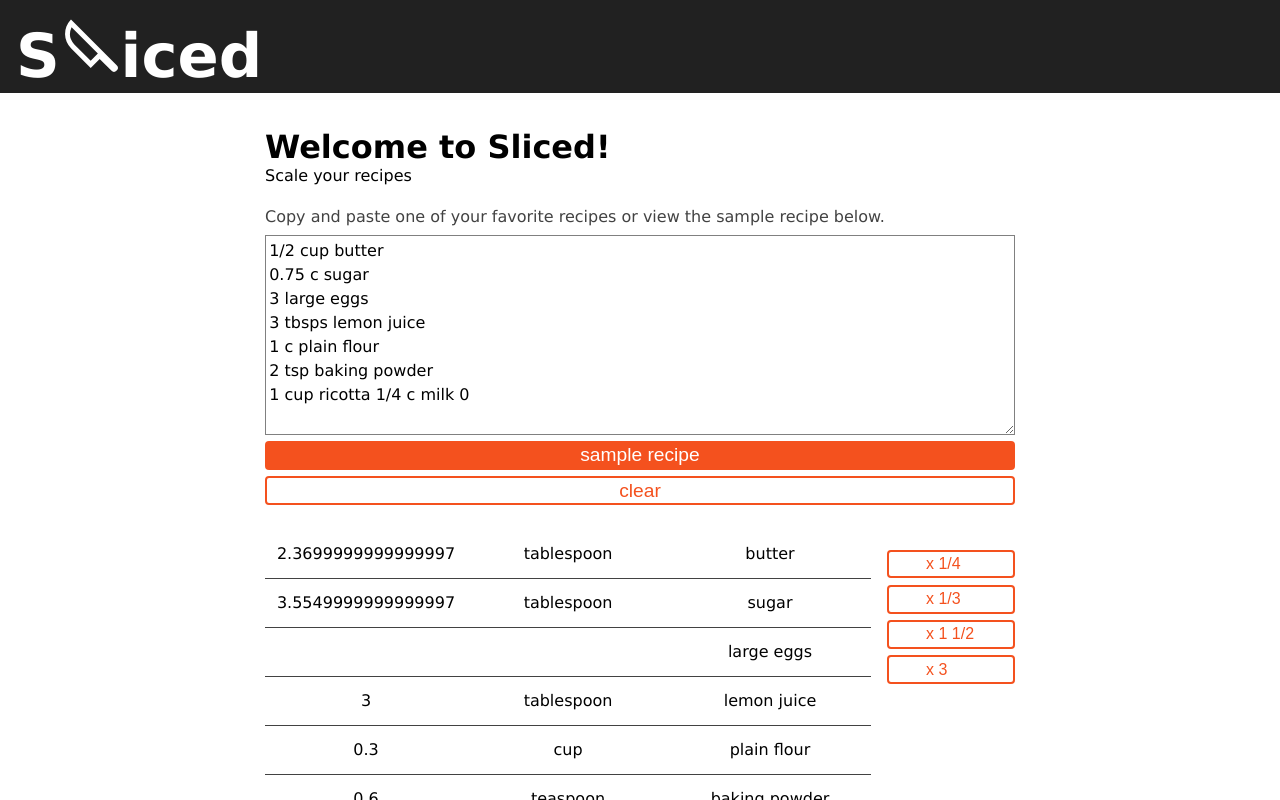
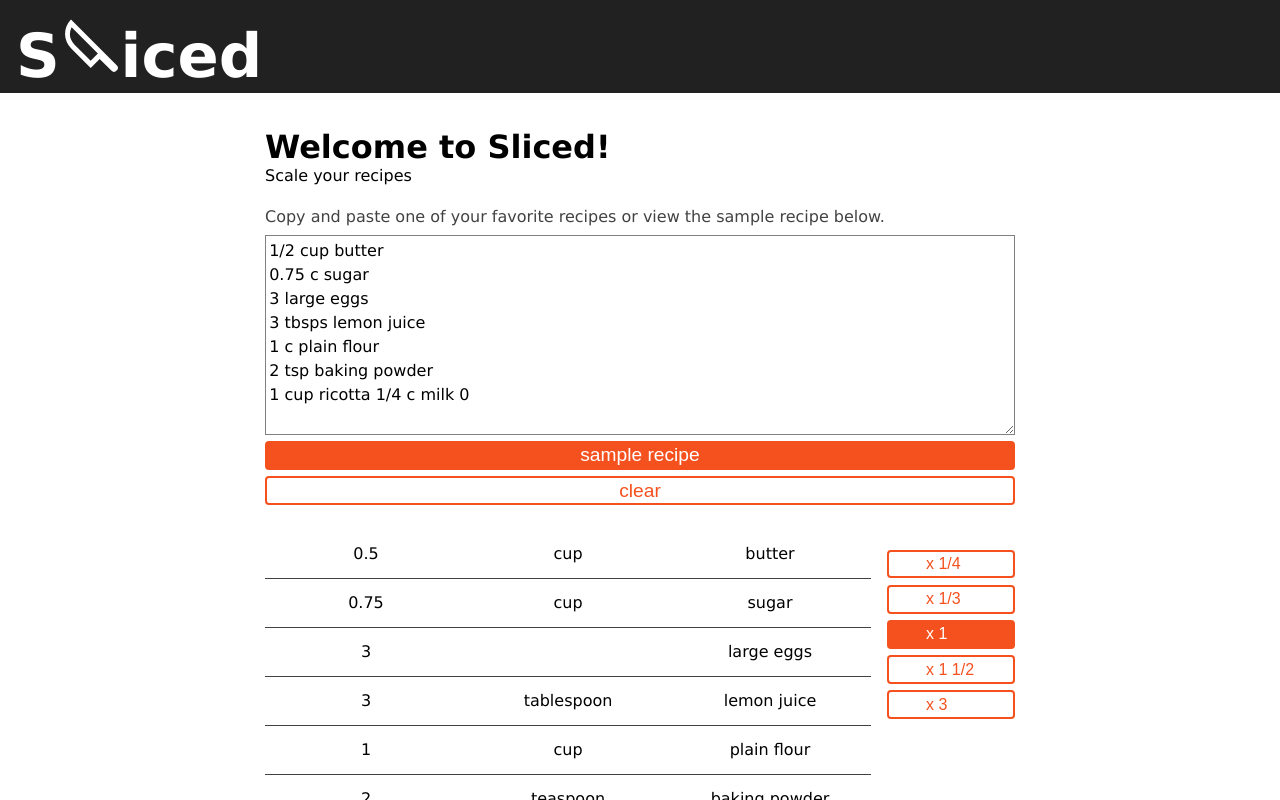
Before and after one commit to Rachanastasia/sliced, a Next.js app in the folder client/: page / in a window 1280 px wide. Both pictures are taken after a click on the button "sample recipe". Built offline with nearby package versions, Linux system fonts and the light colour scheme.

Commit message:
selects constant and moves button code to parents file

```diff
--- a/client/components/Slicer/ScaledIngredients.js
+++ b/client/components/Slicer/ScaledIngredients.js
@@ -1,22 +1,25 @@
-import React from 'react'
+import React, {useState} from 'react'
+import Button from '../Button'
 import styles from '../../styles/Slicer.module.css'
 import { convertFloatToFraction } from '../../utils/displayAsFraction'
 import { scaleIngredient } from '../../utils/scaleIngredient'
-import SelectConstant from './SelectConstant'
 
-export default function ScaledIngredients({ingredients, constant, setConstant}) {
+
+export default function ScaledIngredients({ingredients}) {
+  const [constant, setConstant] = useState(1)
+  console.log('THIS IS THE CURRENT CONSTANT', constant)
   return (
     <div className={styles.scaled_indgredients_with_button_wrapper}>
       <ul className={styles.preview_ingredients_wrapper}>
         {ingredients.map((ingredient, index) => <ScaledIngredient key={index} ingredient={ingredient} constant={constant}/>)}
       </ul>
-      <SelectConstant constant={constant} setConstant={setConstant} />
+      <SelectScaleConstant constant={constant} setConstant={setConstant} />
     </div>
   )
 }
 
 function ScaledIngredient({ingredient, constant}){
-  const test = scaleIngredient({unit: ingredient?.unit, amount: ingredient?.amount}, 0.3)
+  const test = scaleIngredient({unit: ingredient?.unit, amount: ingredient?.amount}, constant)
   //value * ml/unit * constant
   //const formattedAmount = convertFloatToFraction(test?.amount?.value)
   return (
@@ -27,3 +30,44 @@ function ScaledIngredient({ingredient, constant}){
       </li>
   )
 }
+
+
+function SelectScaleConstant({constant, setConstant}){
+
+  const options = [
+      {
+      label: 'x 1/4',
+      constant: 0.25,
+      },
+      {
+      label: 'x 1/3',
+      constant: 0.3333,
+      },
+      {
+        label: 'x 1',
+        constant: 1,
+        },
+      {
+      label: 'x 1 1/2',
+      constant: 1.5,
+      },
+      {
+      label: 'x 3',
+      constant: 3,
+      },
+  ]
+      return (
+          <div className={styles.select_amount_wrapper}>
+              {options.map(o => <ConstantOption option={o} key={o.label} constant={constant} setConstant={setConstant}/>)}
+          </div>
+      )
+  }
+
+
+  function ConstantOption({option, constant, setConstant}){
+    const isSelected = option.constant == constant
+    console.log('THIS ONE IS SELECTED', {option, isSelected, constant})
+    const buttonStyle = isSelected ? styles.button : styles.button_inverted
+    return <Button buttonStyle={buttonStyle} textStyle={styles.constant_button_text} onClick={()=>setConstant(option.constant)} text={option.label} />
+
+  }
--- a/client/components/Slicer/SelectConstant.js
+++ /dev/null
@@ -1,35 +0,0 @@
-import React, {useRef} from 'react'
-import Button from '../Button'
-import styles from '../../styles/Slicer.module.css'
-
-
-
-export default function SelectScaleByAmount({constant, setConstant}){
-const options = [
-    {
-    label: 'x 1/4',
-    constant: 0.25,
-    ref: useRef(0.25)
-    },
-    {
-    label: 'x 1/3',
-    constant: 0.3333,
-    ref: useRef(0.33333)
-    },
-    {
-    label: 'x 1 1/2',
-    constant: 1.5,
-    ref: useRef(1.5)
-    },
-    {
-    label: 'x 3',
-    constant: 3,
-    ref: useRef(3)
-    },
-]
-    return (
-        <div className={styles.select_amount_wrapper}>
-            {options.map(o => <Button buttonStyle={styles.button_inverted} textStyle={styles.constant_button_text} key={o.constant} ref={o.ref} onClick={()=>setConstant(o.ref.current)} text={o.label} />)}
-        </div>
-    )
-}
--- a/client/components/Slicer/index.js
+++ b/client/components/Slicer/index.js
@@ -9,7 +9,6 @@ import {sample} from '../../utils/sampleRecipe'
 
 function AddRecipe({isPreview=true}) {
     const [ingredients, setIngredients] = useState({input: [], ingredientData: []})
-    const [constant, setConstant] = useState(1)
     const setIngredientInput = (input) => {
         const ingredientData = transformInputIntoIngredientData(input)
         setIngredients({input, ingredientData})
@@ -20,13 +19,14 @@ function AddRecipe({isPreview=true}) {
         setIngredients({input: [], ingredientData: []})
         if (constant !== 1) setConstant(1)
     }
+
     return (
         <section className={styles.slicer_wrapper} >
            <IngredientInput input={ingredients.input} setInput={setIngredientInput}/>
            {!isPreview && <Button text='submit' />}
            {isPreview && <Button text='sample recipe' onClick={setSampleRecipe} />}
            <ClearButton clearInput={clearRecipe} />
-           {ingredients.ingredientData.length ? <ScaledIngredients constant={constant} ingredients={ingredients.ingredientData} setConstant={setConstant} /> : null}
+           {ingredients.ingredientData.length ? <ScaledIngredients ingredients={ingredients.ingredientData} /> : null}
         </section >
     )
 }
--- a/client/styles/Slicer.module.css
+++ b/client/styles/Slicer.module.css
@@ -96,3 +96,8 @@
     color: var(--colors-accent-bold);
     border: 2px solid var(--colors-accent-bold);
 }
+
+.button{
+    background-color: var(--colors-accent-bold);
+    border: var(--border-width) solid var(--colors-accent-bright);
+}
--- a/client/styles/header.css
+++ b/client/styles/header.css
@@ -5,7 +5,7 @@ header {
     align-items: center;
     justify-content: space-between;
     width: 100vw;
-    height: var(--height-4);
+    height: var(--height-3);
     margin-bottom: var(--spacer-5);
     text-align: center;
     background-color: var(--colors-black);
--- a/client/utils/scaleIngredient.js
+++ b/client/utils/scaleIngredient.js
@@ -1,27 +1,34 @@
 import {UNIT_DATA} from '../config/constants'
 
-const {TEASPOON, TABLESPOON, CUP, QUART, PINT, GALLON, OUNCE, GRAM, POUND} = UNIT_DATA
+const {TEASPOON, TABLESPOON, CUP, QUART, PINT, GALLON} = UNIT_DATA
 
 
 export function scaleIngredient({amount, unit}, constant=1) {
-    if (!amount) return {amount: null, unit: null}
-    if (!unit || !unit?.isScalable) return {unit, amount: amount?.value * constant}
+    if (!amount || constant === 1) return {amount, unit}
+    else if (!unit || !unit?.isScalable) return {unit, amount: amount?.value * constant}
     else {
         const scaledAmountInMl = unit.ml * amount.value * constant
-        const newData = getUnitAndAmountFromMlAmount(scaledAmountInMl)
-        return newData ? {amount: newData?.amount, unit: newData?.unit} : {amount, unit}
+        const scaleUnitandAmount = constant > 1 ? scaleUpUnitAndAmount : scaleDownUnitAndAmount
+        const scaledData = scaleUnitandAmount(scaledAmountInMl)
+        return scaledData ? {amount: scaledData.amount, unit: scaledData.unit} : {amount, unit}
     }
 }
 
-//if constant >=1 scale up units
-//if constant <=1 scale down units
+const makeIngredientObject = (amount, unit) => ({amount: getAmountForCurrentUnit(amount, unit.ml), unit})
+
+function scaleUpUnitAndAmount(amountInMl){
+    switch(true){
+        case (amountInMl < TABLESPOON): return makeIngredientObject(amountInMl, TEASPOON)
+        case (amountInMl >= TABLESPOON): return makeIngredientObject(amountInMl, TABLESPOON);
+        case (amountInMl >= TABLESPOON * 4): return makeIngredientObject(amountInMl, CUP);
+        case (amountInMl >= QUART): return makeIngredientObject(amountInMl, QUART);
+        case (amountInMl > GALLON): return makeIngredientObject(amountInMl, GALLON);
+        default: return {amount: getAmountForCurrentUnit(amountInMl, 1), unit: {ml: 1, name: null}}
+    }
+}
 
 
-function getUnitAndAmountFromMlAmount(amountInMl){
-    const makeIngredientObject = (amount, unit) => ({amount: getAmountForCurrentUnit(amount, unit.ml), unit})
-    //is it more than the last number?
-    //is it less than the previous number
-    //have descending fuction and ascending function
+function scaleDownUnitAndAmount(amountInMl){
     switch(true){
         case (amountInMl >= GALLON.ml/2): return makeIngredientObject(amountInMl, GALLON);
         case (amountInMl >= QUART.ml): return makeIngredientObject(amountInMl, QUART);
@@ -29,7 +36,7 @@ function getUnitAndAmountFromMlAmount(amountInMl){
         case (amountInMl >= CUP.ml/4): return makeIngredientObject(amountInMl, CUP);
         case (amountInMl >= TABLESPOON.ml): return makeIngredientObject(amountInMl, TABLESPOON);
         case (amountInMl <= TEASPOON.ml): return makeIngredientObject(amountInMl, TEASPOON);
-        default: console.log('RETURNED INVALID ML AMOUNT')
+        default: return {amount: getAmountForCurrentUnit(amountInMl, 1), unit: {ml: 1, name: null}}
     }
 }
 
```
